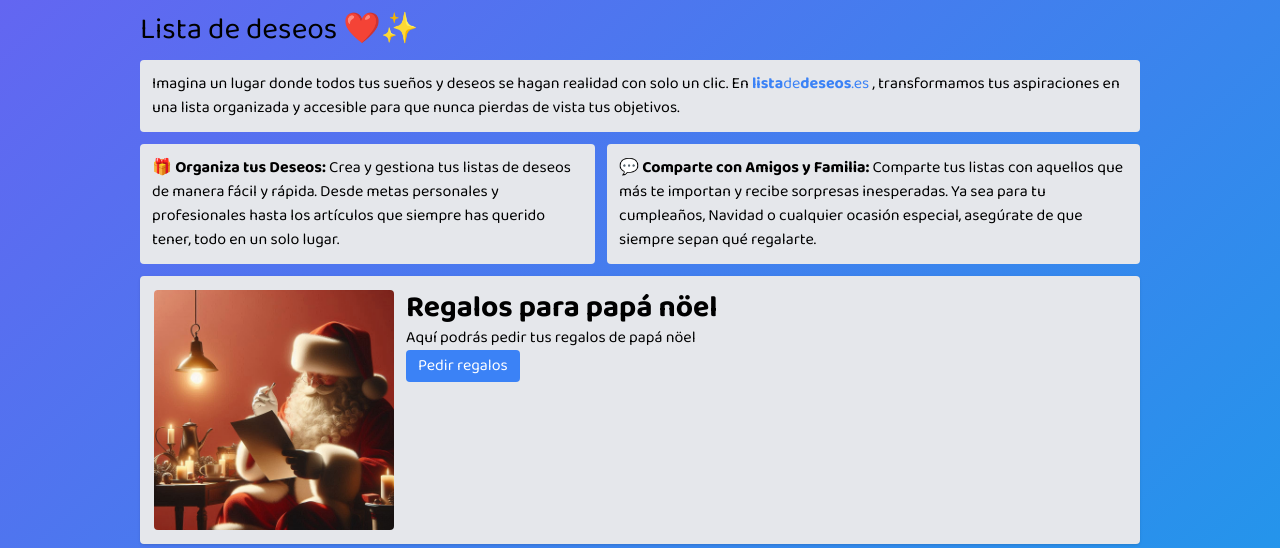
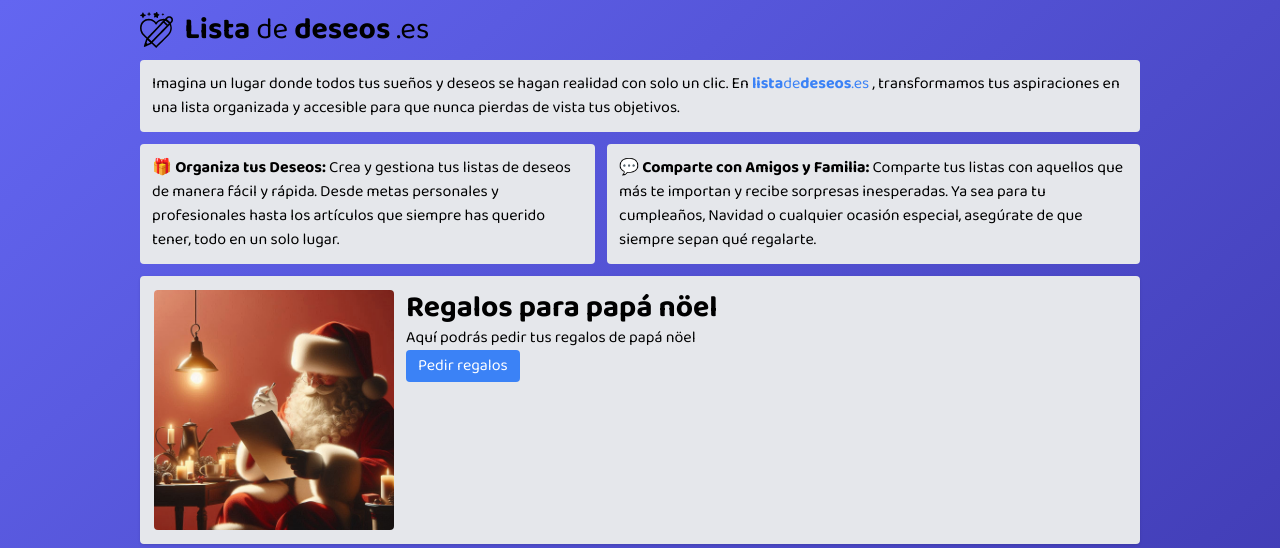
Before and after one commit to listadedeseos/listadedeseos-astro, an Astro site: page / in a window 1280 px wide. Shown: the top 548 px of the page. Built offline with nearby package versions, Linux system fonts and the light colour scheme; Astro itself is replaced by a stand-in of ours.

Commit message:
Logo added and title of page modified

```diff
--- a/src/layouts/Layout.astro
+++ b/src/layouts/Layout.astro
@@ -12,7 +12,7 @@ const { title } = Astro.props;
     <meta charset="UTF-8" />
     <meta name="description" content="Astro description" />
     <meta name="viewport" content="width=device-width" />
-    <link rel="icon" type="image/svg+xml" href="/favicon.svg" />
+    <link rel="icon" type="image/svg+xml" href="/svg/logo.svg" />
     <meta name="generator" content={Astro.generator} />
     <title>{title}</title>
     <link
@@ -21,7 +21,7 @@ const { title } = Astro.props;
     />
   </head>
   <body
-    class="baloo2 bg-gradient-to-br from-indigo-500 to-sky-500 flex flex-col items-center min-h-screen"
+    class="baloo2 bg-gradient-to-br from-indigo-500 to-indigo-800 flex flex-col items-center min-h-screen"
   >
     <slot />
   </body>
--- a/src/pages/index.astro
+++ b/src/pages/index.astro
@@ -4,7 +4,10 @@ import Layout from "../layouts/Layout.astro";
 
 <Layout title="Lista de deseos">
   <main class="p-3 flex flex-col gap-3 max-w-5xl">
-    <h1 class="text-3xl">Lista de deseos ❤️✨</h1>
+    <h1 class="text-3xl flex gap-3">
+      <img class="h-9" src="/svg/logo.svg" alt="Logo de la lista de deseos" />
+      <span><strong>Lista</strong> de <strong>deseos</strong> .es</span>
+    </h1>
 
     <p class="bg-gray-200 p-3 rounded">
       Imagina un lugar donde todos tus sueños y deseos se hagan realidad con
```
Also changed, not shown: public/svg/logo.svg (added).
